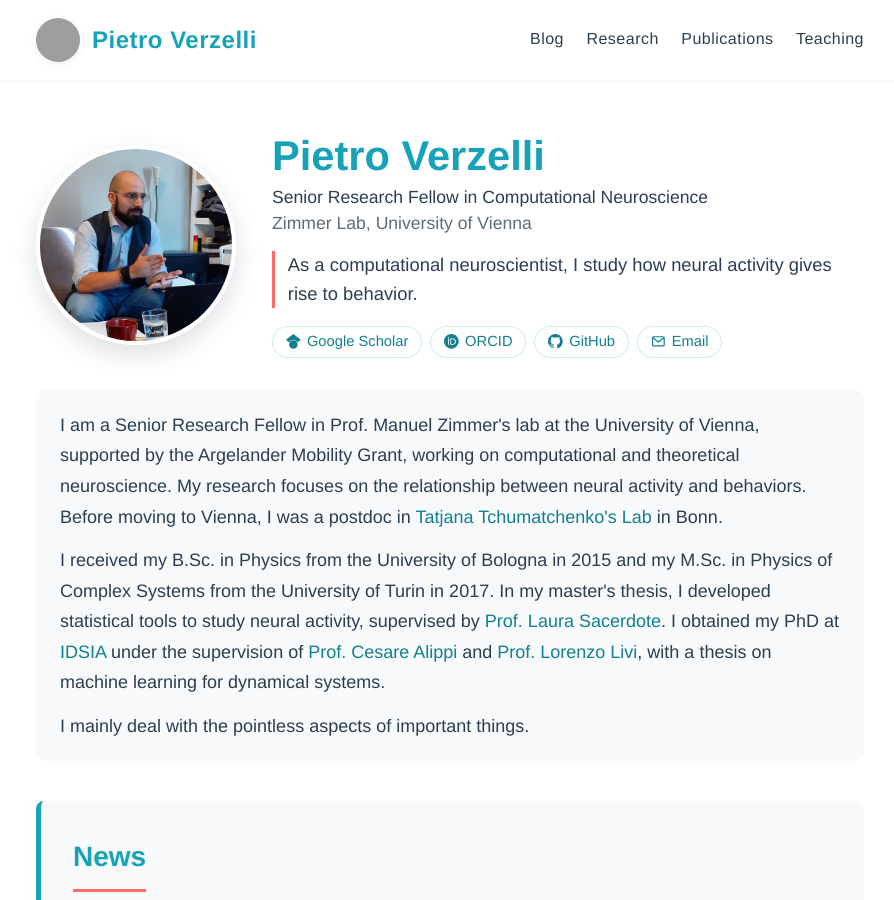
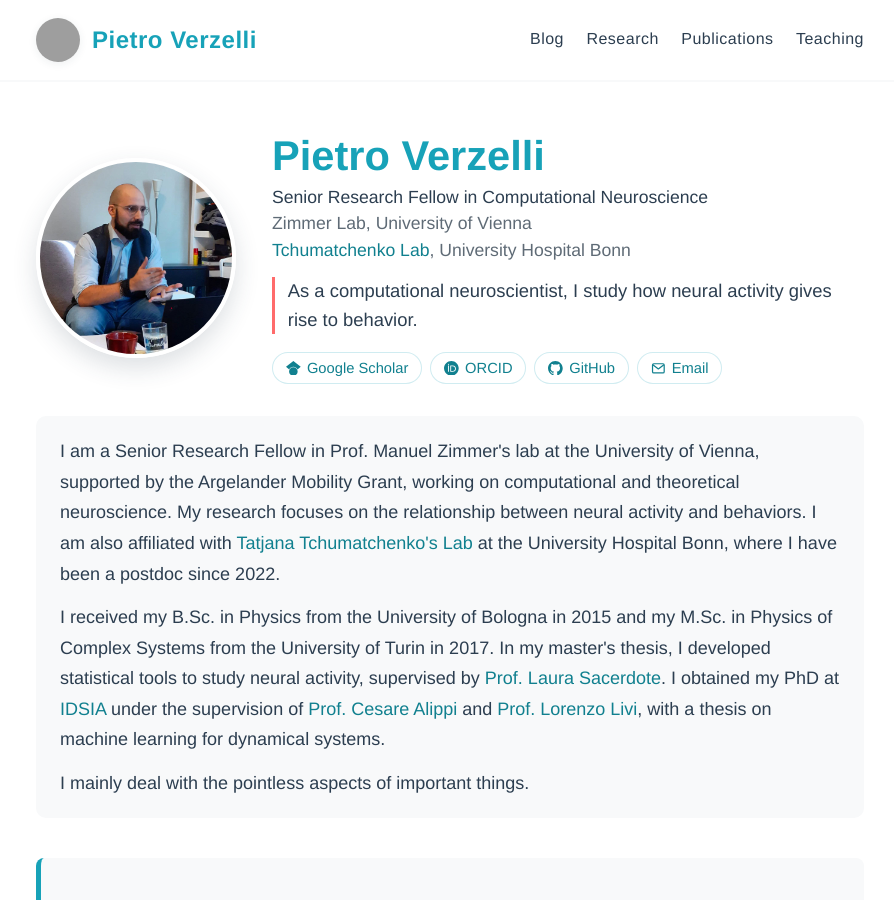
Before and after one commit to verzep/verzep.github.io, a Jekyll site: the page built from index.html, in a window 1280 px wide and 900 px high. Shown: the whole window, without its empty margins (190-1084 px from the left). Built offline with Jekyll 4.4.1, drawn with Linux system fonts in a browser that asks for light colours; grey boxes are pictures that could not be loaded.

Commit message:
Still affiliated with the Tchumatchenko Lab: bio, about page, home affiliation
Co-Authored-By: Claude Opus 5.5 <noreply@anthropic.com>
Claude-Session: https://claude.ai/code/session_01CwqDdQCySBvFSjsrqoBVJM

```diff
--- a/_config.yml
+++ b/_config.yml
@@ -11,7 +11,7 @@ title: Pietro Verzelli
 description: Senior Research Fellow in Computational Neuroscience
 
 # Affiliation, shown under the name on the home page
-affiliation: Zimmer Lab, University of Vienna
+affiliation: 'Zimmer Lab, University of Vienna<br /><a href="http://www.tchumatchenko.de/">Tchumatchenko Lab</a>, University Hospital Bonn' # HTML allowed
 
 # URL of your avatar or profile pic (you could use your GitHub profile pic)
 avatar: https://avatars.githubusercontent.com/u/33346242?v=4
--- a/index.html
+++ b/index.html
@@ -4,7 +4,7 @@ layout: home
 statement: As a computational neuroscientist, I study how neural activity gives rise to behavior.
 ---
 
-<p>I am a Senior Research Fellow in Prof. Manuel Zimmer's lab at the University of Vienna, supported by the Argelander Mobility Grant, working on computational and theoretical neuroscience. My research focuses on the relationship between neural activity and behaviors. Before moving to Vienna, I was a postdoc in <a href="http://www.tchumatchenko.de/">Tatjana Tchumatchenko's Lab</a> in Bonn.</p>
+<p>I am a Senior Research Fellow in Prof. Manuel Zimmer's lab at the University of Vienna, supported by the Argelander Mobility Grant, working on computational and theoretical neuroscience. My research focuses on the relationship between neural activity and behaviors. I am also affiliated with <a href="http://www.tchumatchenko.de/">Tatjana Tchumatchenko's Lab</a> at the University Hospital Bonn, where I have been a postdoc since 2022.</p>
 
 <p>I received my B.Sc. in Physics from the University of Bologna in 2015 and my M.Sc. in Physics of Complex Systems from the University of Turin in 2017. In my master's thesis, I developed statistical tools to study neural activity, supervised by <a href="http://www.laurasacerdote.it/index.html">Prof. Laura Sacerdote</a>.
 I obtained my PhD at <a href="https://www.idsia.ch/">IDSIA</a> under the supervision of <a href="https://gmlg.ch/index.html">Prof. Cesare Alippi</a> and <a href="https://sites.google.com/site/lorenzlivi/">Prof. Lorenzo Livi</a>, with a thesis on machine learning for dynamical systems.</p>
```
Also changed, not shown: about.md (+1 -1 lines).
